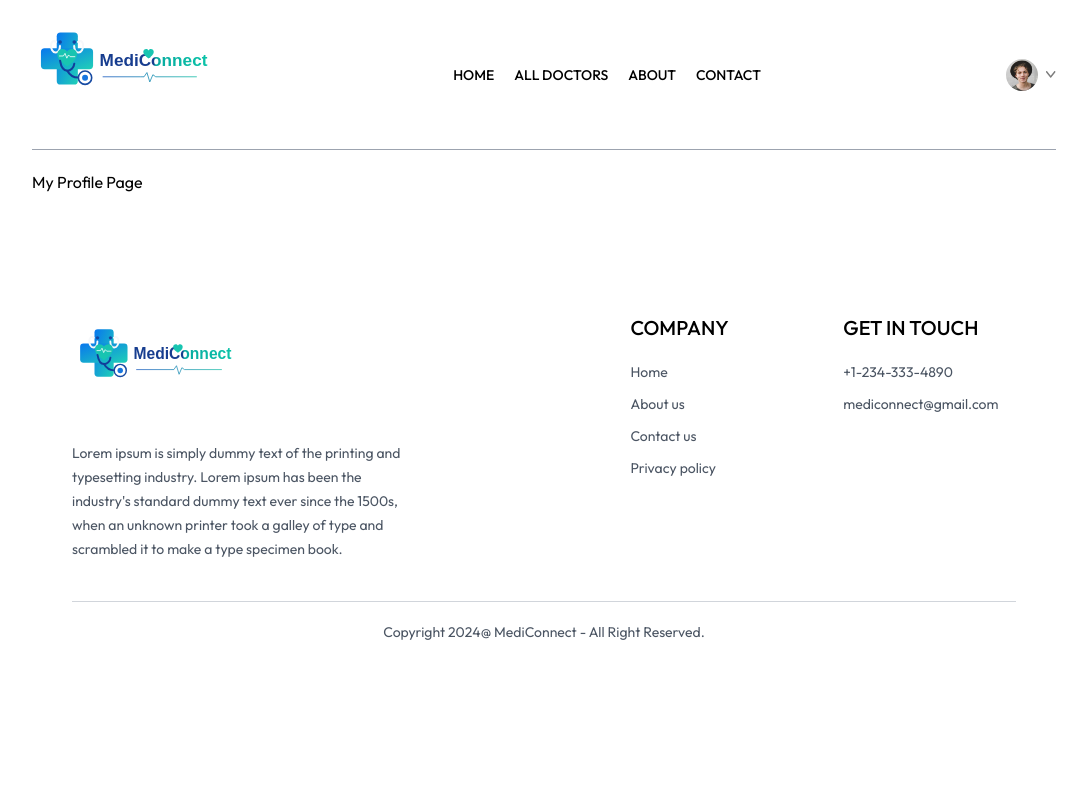
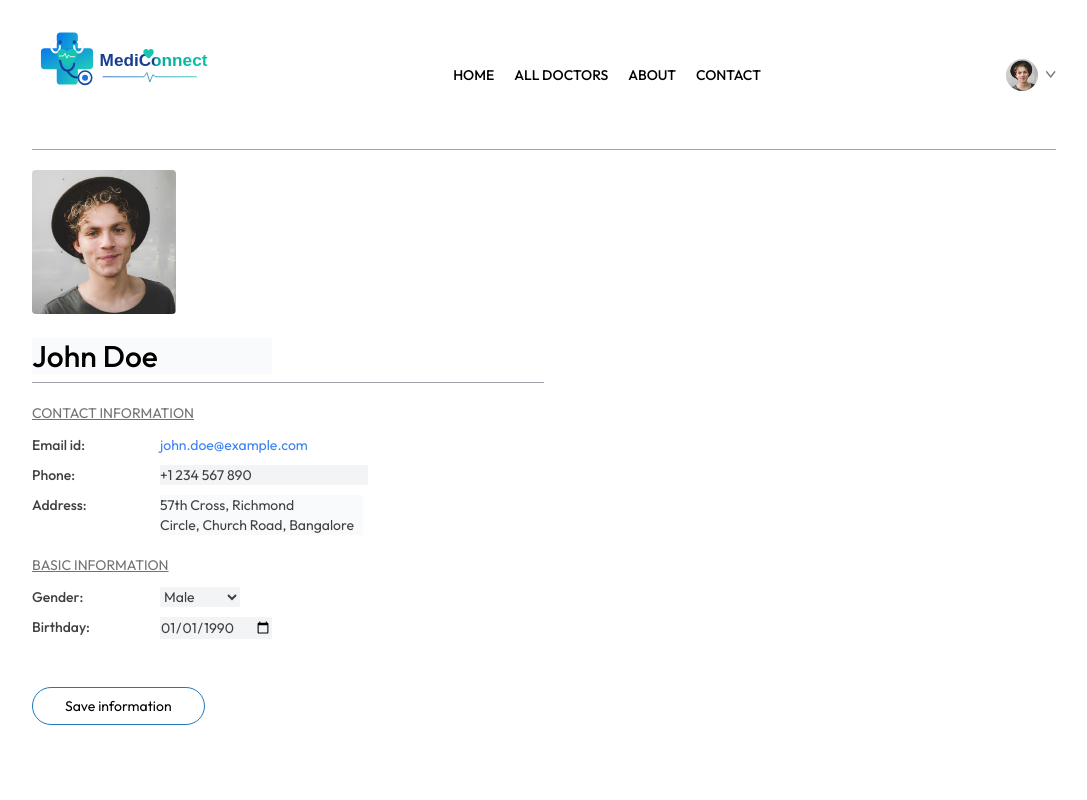
Before and after one commit to gholapdnyaneshwari/MediConnect, a React (Vite) app in the folder frontend/: page /my-profile in a window 1280 px wide. Shown: the top 800 px of the page, without its empty margins (96-1183 px from the left). Built offline with nearby package versions, Linux system fonts and the light colour scheme.

Commit message:
profile structure

```diff
--- a/frontend/src/pages/MyProfile.jsx
+++ b/frontend/src/pages/MyProfile.jsx
@@ -1,7 +1,150 @@
-import React from 'react'
+import React, { useState } from 'react'
+import { assets } from '../assets/assets'
 
 const MyProfile = () => {
-  return <div>My Profile Page</div>
+  const [userData, setUserData] = useState({
+    name: 'John Doe',
+    image: assets.profile_pic,
+    email: 'john.doe@example.com',
+    phone: '+1 234 567 890',
+    address: {
+      line1: '57th Cross, Richmond',
+      line2: 'Circle, Church Road, Bangalore',
+    },
+    gender: 'Male',
+    dob: '1990-01-01',
+  })
+
+  const [isEdit, setIsEdit] = useState(true)
+
+  return (
+    <div className='max-w-lg flex flex-col gap-2 text-sm'>
+      <img className='w-36 rounded' src={userData.image} alt="" />
+
+      {isEdit ? (
+        <input className='bg-gray-50 text-3xl font-medium max-w-60 mt-4'
+          type="text"
+          value={userData.name}
+          onChange={e =>
+            setUserData(prev => ({
+              ...prev,
+              name: e.target.value
+            }))
+          }
+        />
+      ) : (
+        <p className='font-medium text-3xl text-neutral-800 mt-4'>{userData.name}</p>
+      )}
+
+      <hr className='bg-zinc-400 h-[1px] border-none' />
+
+      <div>
+        <p className='text-neutral-500 underline mt-3'>CONTACT INFORMATION</p>
+
+        <div className='grid grid-cols-[1fr_3fr] gap-y-2.5 mt-3 text-neutral-700'>
+          <p className='font-medium'>Email id:</p>
+          <p className='text-blue-500'>{userData.email}</p>
+
+          <p className='font-medium'>Phone:</p>
+
+          {isEdit ? (
+            <input className='bg-gray-100 max-w-52'
+              type="text"
+              value={userData.phone}
+              onChange={e =>
+                setUserData(prev => ({
+                  ...prev,
+                  phone: e.target.value
+                }))
+              }
+            />
+          ) : (
+            <p className='text-blue-400'>{userData.phone}</p>
+          )}
+
+          <p className='font-medium'>Address:</p>
+
+          {isEdit ? (
+            <p>
+              <input className='bg-gray-50'
+                onChange={e =>
+                  setUserData(prev => ({
+                    ...prev,
+                    address: {
+                      ...prev.address,
+                      line1: e.target.value
+                    }
+                  }))
+                }
+                value={userData.address.line1}
+                type="text"
+              />
+
+              <br />
+
+              <input className='bg-gray-50'
+                onChange={e =>
+                  setUserData(prev => ({
+                    ...prev,
+                    address: {
+                      ...prev.address,
+                      line2: e.target.value
+                    }
+                  }))
+                }
+                value={userData.address.line2}
+                type="text"
+              />
+            </p>
+          ) : (
+            <p className='text-gray-500'>
+              {userData.address.line1}
+              <br />
+              {userData.address.line2}
+            </p>
+          )}
+        </div>
+      </div>
+
+      <div>
+        <p className='text-neutral-500 underline mt-3'>BASIC INFORMATION</p>
+
+        <div className='grid grid-cols-[1fr_3fr] gap-y-2.5 mt-3 text-neutral-700'>
+          <p className='font-medium'>Gender:</p>
+
+          {isEdit ? (
+            <select className='max-w-20 bg-gray-100'
+              onChange={e =>
+                setUserData(prev => ({
+                  ...prev,
+                  gender: e.target.value
+                }))
+              }
+              value={userData.gender}
+            >
+              <option value="Male">Male</option>
+              <option value="Female">Female</option>
+            </select>
+          ) : (
+            <p className='text-gray-400'>{userData.gender}</p>
+          )}
+          <p className='font-medium'>Birthday:</p>
+          {
+            isEdit
+              ? <input className='max-w-28 bg-gray-100' type="date" onChange={(e) => setUserData(prev => ({ ...prev, dob: e.target.value }))} value={userData.dob} />
+              : <p className='text-gray-400'>{userData.dob}</p>
+          }
+        </div>
+      </div>
+      <div className='mt-10'>
+        {
+          isEdit
+            ? <button className='border border-primary px-8 py-2 rounded-full hover:bg-primary hover:text-white transition-all' onClick={() => setIsEdit(false)}>Save information</button>
+            : <button className='border border-primary px-8 py-2 rounded-full hover:bg-primary hover:text-white transition-all' onClick={() => setIsEdit(true)}>Edit </button>
+        }
+      </div>
+    </div>
+  )
 }
 
 export default MyProfile
```
